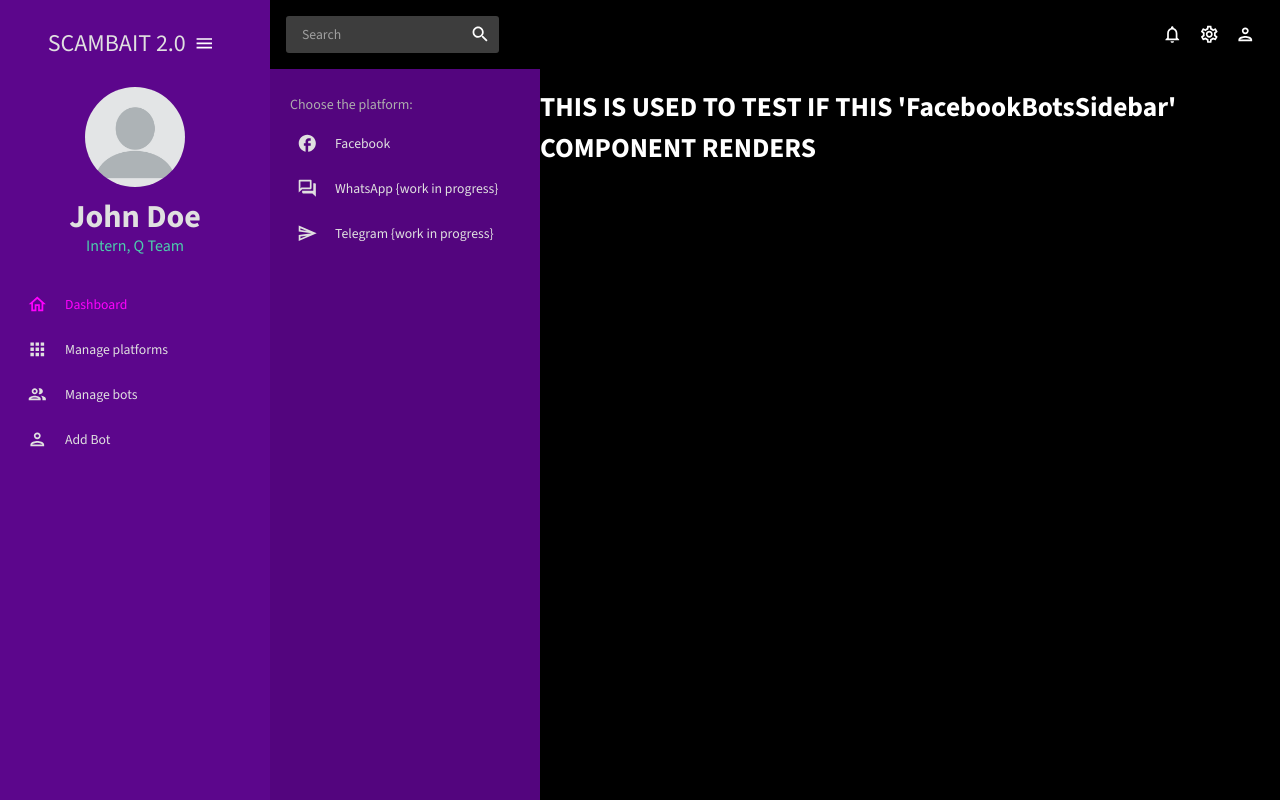
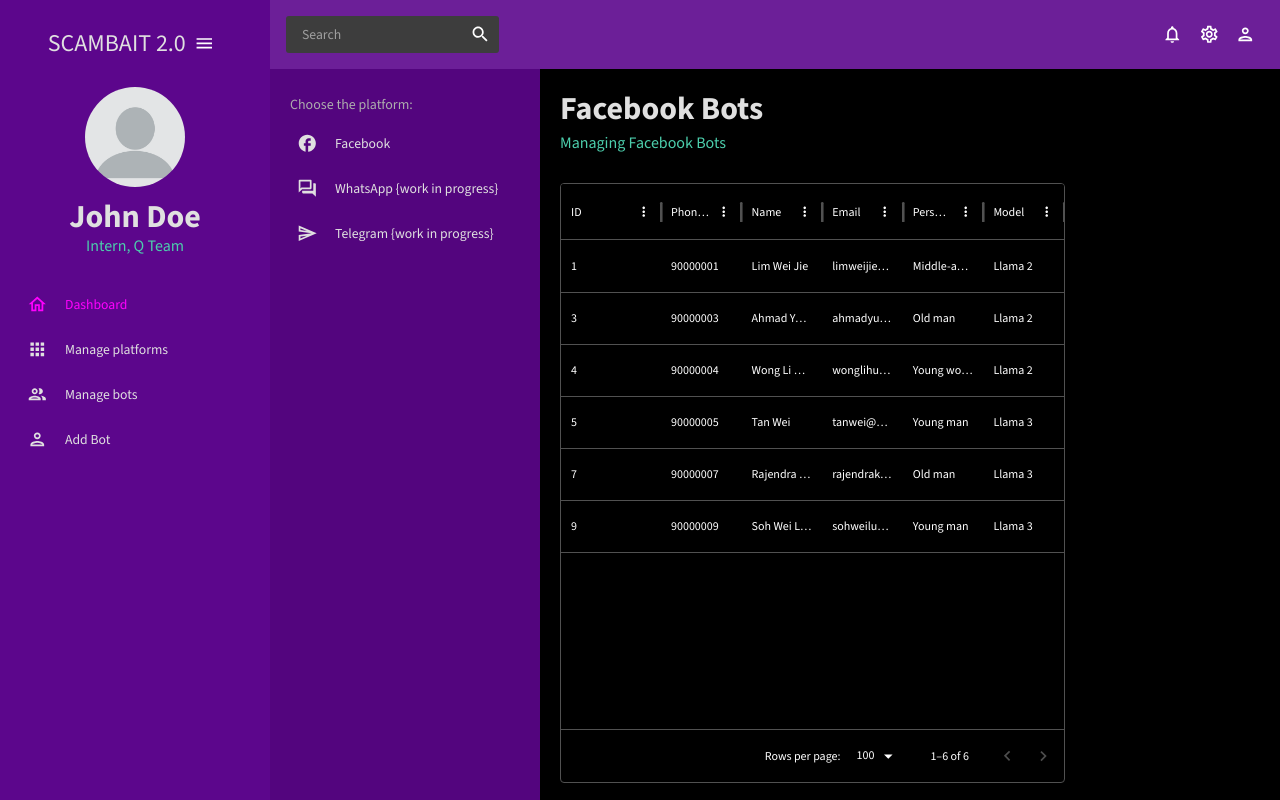
Before and after one commit to wjkb/Dashboard-v1, a React (Create React App) app: page /platforms/facebook in a window 1280 px wide. Built offline with nearby package versions, Linux system fonts and the light colour scheme.

Commit message:
Add Facebook bots datagrid

```diff
--- a/src/App.js
+++ b/src/App.js
@@ -7,7 +7,7 @@
 import Dashboard from "./scenes/dashboard";
 import Form from "./scenes/form";
 import PlatformSidebar from "./scenes/platforms";
-import FacebookBotsSidebar from "./scenes/platforms/FacebookBotsSidebar";
+import FacebookBots from "./scenes/platforms/FacebookBots";
 import WhatsappBotsSidebar from "./scenes/platforms/WhatsappBotsSidebar";
 import TelegramBotsSidebar from "./scenes/platforms/TelegramBotsSidebar";
 
@@ -26,7 +26,7 @@
             <Routes>
               <Route path="/" element={<Dashboard />} />
               <Route path="/platforms" element={<PlatformSidebar />}>
-                <Route path="facebook" element={<FacebookBotsSidebar />} />
+                <Route path="facebook" element={<FacebookBots />} />
                 <Route path="whatsapp" element={<WhatsappBotsSidebar />} />
                 <Route path="telegram" element={<TelegramBotsSidebar />} />
               </Route>
--- a/src/data/mockData.js
+++ b/src/data/mockData.js
@@ -1,77 +1,84 @@
-import { tokens } from "../theme";
-
-export const mockDataTeam = [
+export const mockDataAllBots = [
   {
     id: 1,
-    name: "Jon Snow",
-    email: "jonsnow@gmail.com",
-    age: 35,
-    phone: "(665)121-5454",
-    access: "admin",
+    phone: "90000001",
+    name: "Lim Wei Jie",
+    email: "limweijie@gmail.com",
+    persona: "Middle-aged man",
+    model: "Llama 2",
+    platforms: ["Facebook", "WhatsApp"],
   },
   {
     id: 2,
-    name: "Cersei Lannister",
-    email: "cerseilannister@gmail.com",
-    age: 42,
-    phone: "(421)314-2288",
-    access: "manager",
+    phone: "90000002",
+    name: "Chua Mei Ling",
+    email: "chuameiling@gmail.com",
+    persona: "Middle-aged man",
+    model: "Llama 3",
+    platforms: ["WhatsApp", "Telegram"],
   },
   {
     id: 3,
-    name: "Jaime Lannister",
-    email: "jaimelannister@gmail.com",
-    age: 45,
-    phone: "(422)982-6739",
-    access: "user",
+    phone: "90000003",
+    name: "Ahmad Yusof",
+    email: "ahmadyusof@gmail.com",
+    persona: "Old man",
+    model: "Llama 2",
+    platforms: ["Facebook"],
   },
   {
     id: 4,
-    name: "Anya Stark",
-    email: "anyastark@gmail.com",
-    age: 16,
-    phone: "(921)425-6742",
-    access: "admin",
+    phone: "90000004",
+    name: "Wong Li Hua",
+    email: "wonglihua@gmail.com",
+    persona: "Young woman",
+    model: "Llama 2",
+    platforms: ["Facebook", "Telegram"],
   },
   {
     id: 5,
-    name: "Daenerys Targaryen",
-    email: "daenerystargaryen@gmail.com",
-    age: 31,
-    phone: "(421)445-1189",
-    access: "user",
+    phone: "90000005",
+    name: "Tan Wei",
+    email: "tanwei@gmail.com",
+    persona: "Young man",
+    model: "Llama 3",
+    platforms: ["Facebook", "WhatsApp"],
   },
   {
     id: 6,
-    name: "Ever Melisandre",
-    email: "evermelisandre@gmail.com",
-    age: 150,
-    phone: "(232)545-6483",
-    access: "manager",
+    phone: "90000006",
+    name: "Lim Mei Ling",
+    email: "limmeiling@gmail.com",
+    persona: "Middle-aged woman",
+    model: "Llama 2",
+    platforms: ["WhatsApp", "Telegram"],
   },
   {
     id: 7,
-    name: "Ferrara Clifford",
-    email: "ferraraclifford@gmail.com",
-    age: 44,
-    phone: "(543)124-0123",
-    access: "user",
+    phone: "90000007",
+    name: "Rajendra Kumar",
+    email: "rajendrakumar@gmail.com",
+    persona: "Old man",
+    model: "Llama 3",
+    platforms: ["Facebook"],
   },
   {
     id: 8,
-    name: "Rossini Frances",
-    email: "rossinifrances@gmail.com",
-    age: 36,
-    phone: "(222)444-5555",
-    access: "user",
+    phone: "90000008",
+    name: "Loh Jia Hui",
+    email: "lohjiahui@gmail.com",
+    persona: "Middle-aged woman",
+    model: "Llama 2",
+    platforms: ["Telegram"],
   },
   {
     id: 9,
-    name: "Harvey Roxie",
-    email: "harveyroxie@gmail.com",
-    age: 65,
-    phone: "(444)555-6239",
-    access: "admin",
+    phone: "90000009",
+    name: "Soh Wei Lun",
+    email: "sohweilun@gmail.com",
+    persona: "Young man",
+    model: "Llama 3",
+    platforms: ["Facebook", "WhatsApp", "Telegram"],
   },
 ];
 
@@ -430,170 +437,170 @@
   },
 ];
 
-export const mockLineData = [
-  {
-    id: "japan",
-    color: tokens("dark").greenAccent[500],
-    data: [
-      {
-        x: "plane",
-        y: 101,
-      },
-      {
-        x: "helicopter",
-        y: 75,
-      },
-      {
-        x: "boat",
-        y: 36,
-      },
-      {
-        x: "train",
-        y: 216,
-      },
-      {
-        x: "subway",
-        y: 35,
-      },
-      {
-        x: "bus",
-        y: 236,
-      },
-      {
-        x: "car",
-        y: 88,
-      },
-      {
-        x: "moto",
-        y: 232,
-      },
-      {
-        x: "bicycle",
-        y: 281,
-      },
-      {
-        x: "horse",
-        y: 1,
-      },
-      {
-        x: "skateboard",
-        y: 35,
-      },
-      {
-        x: "others",
-        y: 14,
-      },
-    ],
-  },
-  {
-    id: "france",
-    color: tokens("dark").blueAccent[300],
-    data: [
-      {
-        x: "plane",
-        y: 212,
-      },
-      {
-        x: "helicopter",
-        y: 190,
-      },
-      {
-        x: "boat",
-        y: 270,
-      },
-      {
-        x: "train",
-        y: 9,
-      },
-      {
-        x: "subway",
-        y: 75,
-      },
-      {
-        x: "bus",
-        y: 175,
-      },
-      {
-        x: "car",
-        y: 33,
-      },
-      {
-        x: "moto",
-        y: 189,
-      },
-      {
-        x: "bicycle",
-        y: 97,
-      },
-      {
-        x: "horse",
-        y: 87,
-      },
-      {
-        x: "skateboard",
-        y: 299,
-      },
-      {
-        x: "others",
-        y: 251,
-      },
-    ],
-  },
-  {
-    id: "us",
-    color: tokens("dark").redAccent[200],
-    data: [
-      {
-        x: "plane",
-        y: 191,
-      },
-      {
-        x: "helicopter",
-        y: 136,
-      },
-      {
-        x: "boat",
-        y: 91,
-      },
-      {
-        x: "train",
-        y: 190,
-      },
-      {
-        x: "subway",
-        y: 211,
-      },
-      {
-        x: "bus",
-        y: 152,
-      },
-      {
-        x: "car",
-        y: 189,
-      },
-      {
-        x: "moto",
-        y: 152,
-      },
-      {
-        x: "bicycle",
-        y: 8,
-      },
-      {
-        x: "horse",
-        y: 197,
-      },
-      {
-        x: "skateboard",
-        y: 107,
-      },
-      {
-        x: "others",
-        y: 170,
-      },
-    ],
-  },
-];
+// export const mockLineData = [
+//   {
+//     id: "japan",
+//     color: tokens("dark").greenAccent[500],
+//     data: [
+//       {
+//         x: "plane",
+//         y: 101,
+//       },
+//       {
+//         x: "helicopter",
+//         y: 75,
+//       },
+//       {
+//         x: "boat",
+//         y: 36,
+//       },
+//       {
+//         x: "train",
+//         y: 216,
+//       },
+//       {
+//         x: "subway",
+//         y: 35,
+//       },
+//       {
+//         x: "bus",
+//         y: 236,
+//       },
+//       {
+//         x: "car",
+//         y: 88,
+//       },
+//       {
+//         x: "moto",
+//         y: 232,
+//       },
+//       {
+//         x: "bicycle",
+//         y: 281,
+//       },
+//       {
+//         x: "horse",
+//         y: 1,
+//       },
+//       {
+//         x: "skateboard",
+//         y: 35,
+//       },
+//       {
+//         x: "others",
+//         y: 14,
+//       },
+//     ],
+//   },
+//   {
+//     id: "france",
+//     color: tokens("dark").blueAccent[300],
+//     data: [
+//       {
+//         x: "plane",
+//         y: 212,
+//       },
+//       {
+//         x: "helicopter",
+//         y: 190,
+//       },
+//       {
+//         x: "boat",
+//         y: 270,
+//       },
+//       {
+//         x: "train",
+//         y: 9,
+//       },
+//       {
+//         x: "subway",
+//         y: 75,
+//       },
+//       {
+//         x: "bus",
+//         y: 175,
+//       },
+//       {
+//         x: "car",
+//         y: 33,
+//       },
+//       {
+//         x: "moto",
+//         y: 189,
+//       },
+//       {
+//         x: "bicycle",
+//         y: 97,
+//       },
+//       {
+//         x: "horse",
+//         y: 87,
+//       },
+//       {
+//         x: "skateboard",
+//         y: 299,
+//       },
+//       {
+//         x: "others",
+//         y: 251,
+//       },
+//     ],
+//   },
+//   {
+//     id: "us",
+//     color: tokens("dark").redAccent[200],
+//     data: [
+//       {
+//         x: "plane",
+//         y: 191,
+//       },
+//       {
+//         x: "helicopter",
+//         y: 136,
+//       },
+//       {
+//         x: "boat",
+//         y: 91,
+//       },
+//       {
+//         x: "train",
+//         y: 190,
+//       },
+//       {
+//         x: "subway",
+//         y: 211,
+//       },
+//       {
+//         x: "bus",
+//         y: 152,
+//       },
+//       {
+//         x: "car",
+//         y: 189,
+//       },
+//       {
+//         x: "moto",
+//         y: 152,
+//       },
+//       {
+//         x: "bicycle",
+//         y: 8,
+//       },
+//       {
+//         x: "horse",
+//         y: 197,
+//       },
+//       {
+//         x: "skateboard",
+//         y: 107,
+//       },
+//       {
+//         x: "others",
+//         y: 170,
+//       },
+//     ],
+//   },
+// ];
 
 export const mockGeographyData = [
   {
--- a/src/scenes/global/Topbar.jsx
+++ b/src/scenes/global/Topbar.jsx
@@ -15,7 +15,12 @@
   // const colorMode = useContext(ColorModeContext);
 
   return (
-    <Box display="flex" justifyContent="space-between" p={2}>
+    <Box
+      display="flex"
+      justifyContent="space-between"
+      p={2}
+      backgroundColor="#6c1f98"
+    >
       {/* SEARCH BAR */}
       <Box display="flex" backgroundColor={colors.grey[700]} borderRadius="3px">
         <InputBase sx={{ ml: 2, flex: 1 }} placeholder="Search" />
--- /dev/null
+++ b/src/scenes/platforms/FacebookBots.jsx
@@ -0,0 +1,80 @@
+import { useState } from "react";
+import { ProSidebar, Menu, MenuItem } from "react-pro-sidebar";
+import "react-pro-sidebar/dist/css/styles.css";
+import { Box, IconButton, Typography, useTheme } from "@mui/material";
+import { Link } from "react-router-dom";
+import { tokens } from "../../theme";
+import { DataGrid } from "@mui/x-data-grid";
+import { mockDataAllBots } from "../../data/mockData";
+import AdminPanelSettingsOutlinedIcon from "@mui/icons-material/AdminPanelSettingsOutlined";
+import LockOpenOutlinedIcon from "@mui/icons-material/LockOpenOutlined";
+import SecurityOutlinedIcon from "@mui/icons-material/SecurityOutlined";
+import Header from "../../components/Header";
+
+const Item = ({ title, to, icon, selected, setSelected }) => {
+  const theme = useTheme();
+  const colors = tokens;
+  return (
+    <MenuItem
+      active={selected === title}
+      style={{
+        color: colors.grey[100],
+      }}
+      onClick={() => setSelected(title)}
+      icon={icon}
+    >
+      <Typography>{title}</Typography>
+      <Link to={to} />
+    </MenuItem>
+  );
+};
+
+const FacebookBots = () => {
+  const theme = useTheme();
+  const colors = tokens;
+
+  const columns = [
+    { field: "id", headerName: "ID" },
+    {
+      field: "phone",
+      headerName: "Phone Number",
+      flex: 1,
+    },
+    {
+      field: "name",
+      headerName: "Name",
+      flex: 1,
+      cellClassName: "name-column--cell",
+    },
+    {
+      field: "email",
+      headerName: "Email",
+      flex: 1,
+    },
+    {
+      field: "persona",
+      headerName: "Persona",
+      flex: 1,
+    },
+    {
+      field: "model",
+      headerName: "Model",
+      flex: 1,
+    },
+  ];
+
+  const filteredData = mockDataAllBots.filter((bot) =>
+    bot.platforms.includes("Facebook")
+  );
+
+  return (
+    <Box margin="20px" width="50%">
+      <Header title="Facebook Bots" subtitle="Managing Facebook Bots" />
+      <Box height="75vh">
+        <DataGrid rows={filteredData} columns={columns} />
+      </Box>
+    </Box>
+  );
+};
+
+export default FacebookBots;
--- a/src/scenes/platforms/FacebookBotsSidebar.jsx
+++ /dev/null
@@ -1,36 +0,0 @@
-import { useState } from "react";
-import { ProSidebar, Menu, MenuItem } from "react-pro-sidebar";
-import "react-pro-sidebar/dist/css/styles.css";
-import { Box, IconButton, Typography, useTheme } from "@mui/material";
-import { Link } from "react-router-dom";
-import { tokens } from "../../theme";
-import FacebookOutlinedIcon from "@mui/icons-material/FacebookOutlined";
-import ForumOutlinedIcon from "@mui/icons-material/ForumOutlined";
-import SendOutlinedIcon from "@mui/icons-material/SendOutlined";
-
-const Item = ({ title, to, icon, selected, setSelected }) => {
-  const theme = useTheme();
-  const colors = tokens;
-  return (
-    <MenuItem
-      active={selected === title}
-      style={{
-        color: colors.grey[100],
-      }}
-      onClick={() => setSelected(title)}
-      icon={icon}
-    >
-      <Typography>{title}</Typography>
-      <Link to={to} />
-    </MenuItem>
-  );
-};
-
-const FacebookBotsSidebar = () => {
-  const theme = useTheme();
-  const colors = tokens;
-
-  return <h1> THIS IS USED TO TEST IF THIS 'FacebookBotsSidebar' COMPONENT RENDERS </h1>;
-};
-
-export default FacebookBotsSidebar;
```
